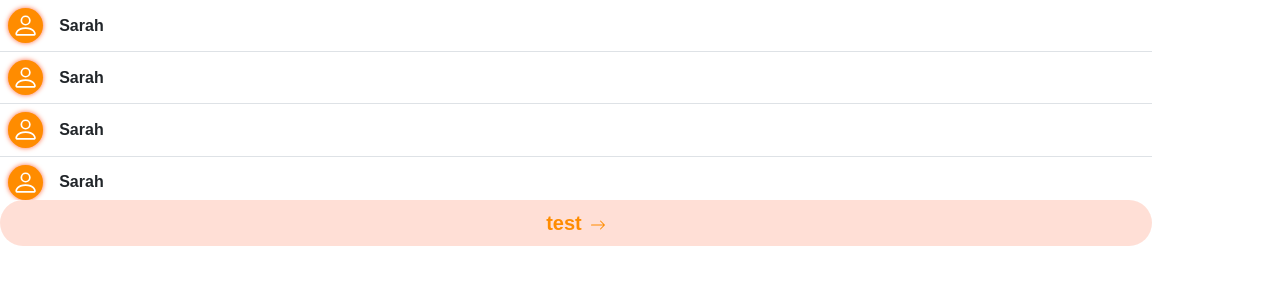
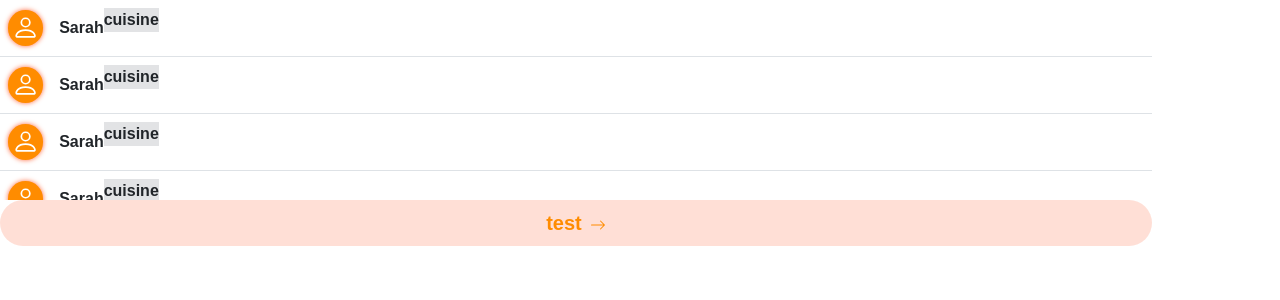
Before and after one commit to cecilelecerf/tips, a React (Create React App) app in the folder src/: page / in a window 1280 px wide. Shown: the top 300 px of the page. Built offline with nearby package versions, Linux system fonts and the light colour scheme.

Commit message:
location pills

```diff
--- a/src/src/EmployeeList/LocationPills/LocationPills.js
+++ b/src/src/EmployeeList/LocationPills/LocationPills.js
@@ -0,0 +1,12 @@
+
+import "./LocationPills.css"
+
+function LocationPills(props) {
+    return (
+      <p className="LocationPills rounded-pills bg-secondary-subtle ">
+        {props.text}
+      </p>
+    );
+  }
+
+  export default LocationPills;
--- a/src/src/EmployeeList/SingleEmployee/SingleEmployee.js
+++ b/src/src/EmployeeList/SingleEmployee/SingleEmployee.js
@@ -1,3 +1,4 @@
+import LocationPills from "../LocationPills/LocationPills";
 import PicturePeople from "../PicturePeople/PicturePeople";
 import "./SingleEmployee.css"
 import React, { useState } from "react";
@@ -19,6 +20,7 @@ function SingleEmployee(props) {
        <div className="d-flex align-items-center">
          <PicturePeople />
          <p className="ms-3 mb-0">Sarah</p>
+         <LocationPills text="cuisine" />
        </div>
      </div>
    );
```
Also changed, not shown: src/src/index.scss (indentation only), 1 other file (tests, documents, lock files or other folders).
